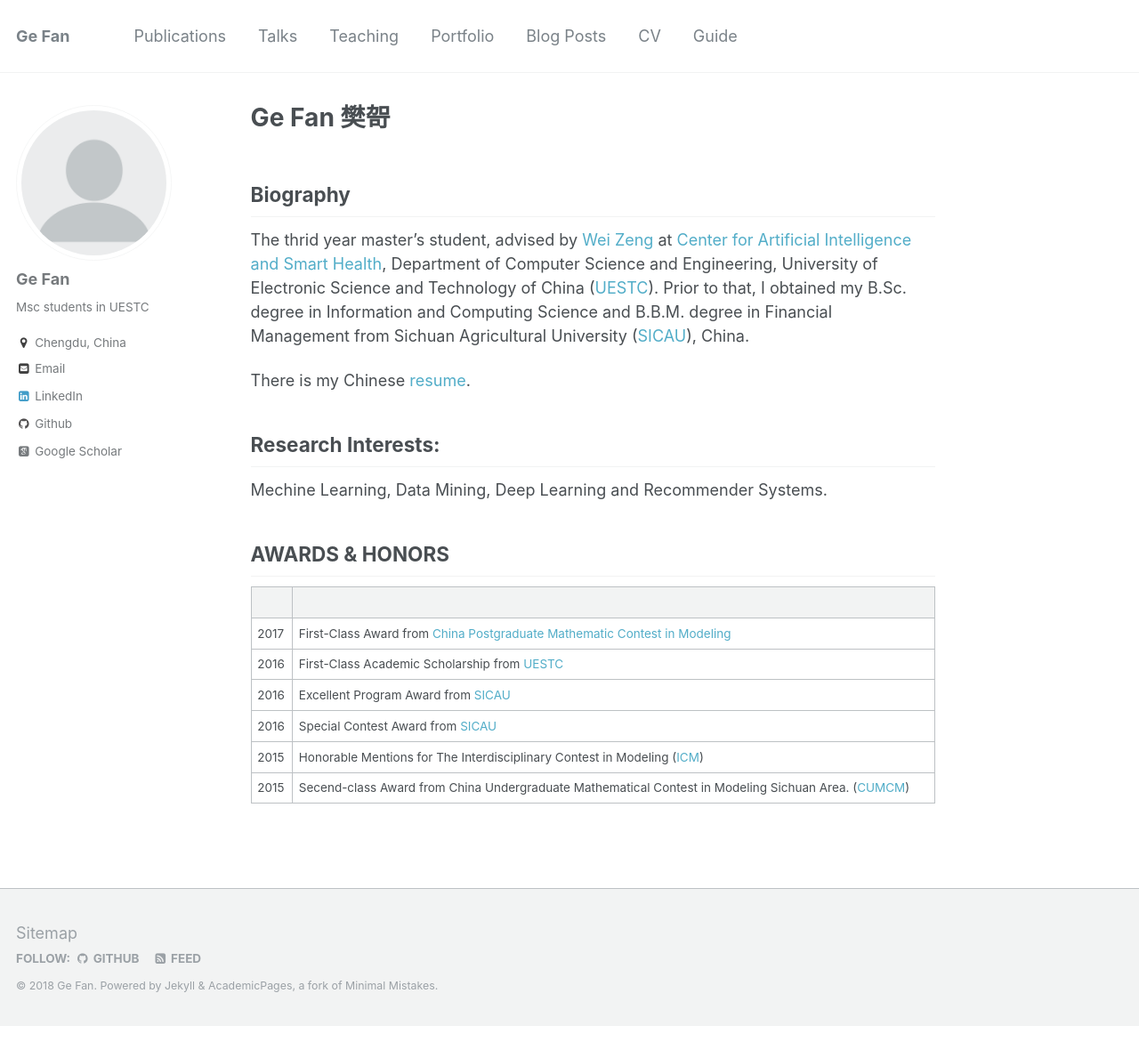
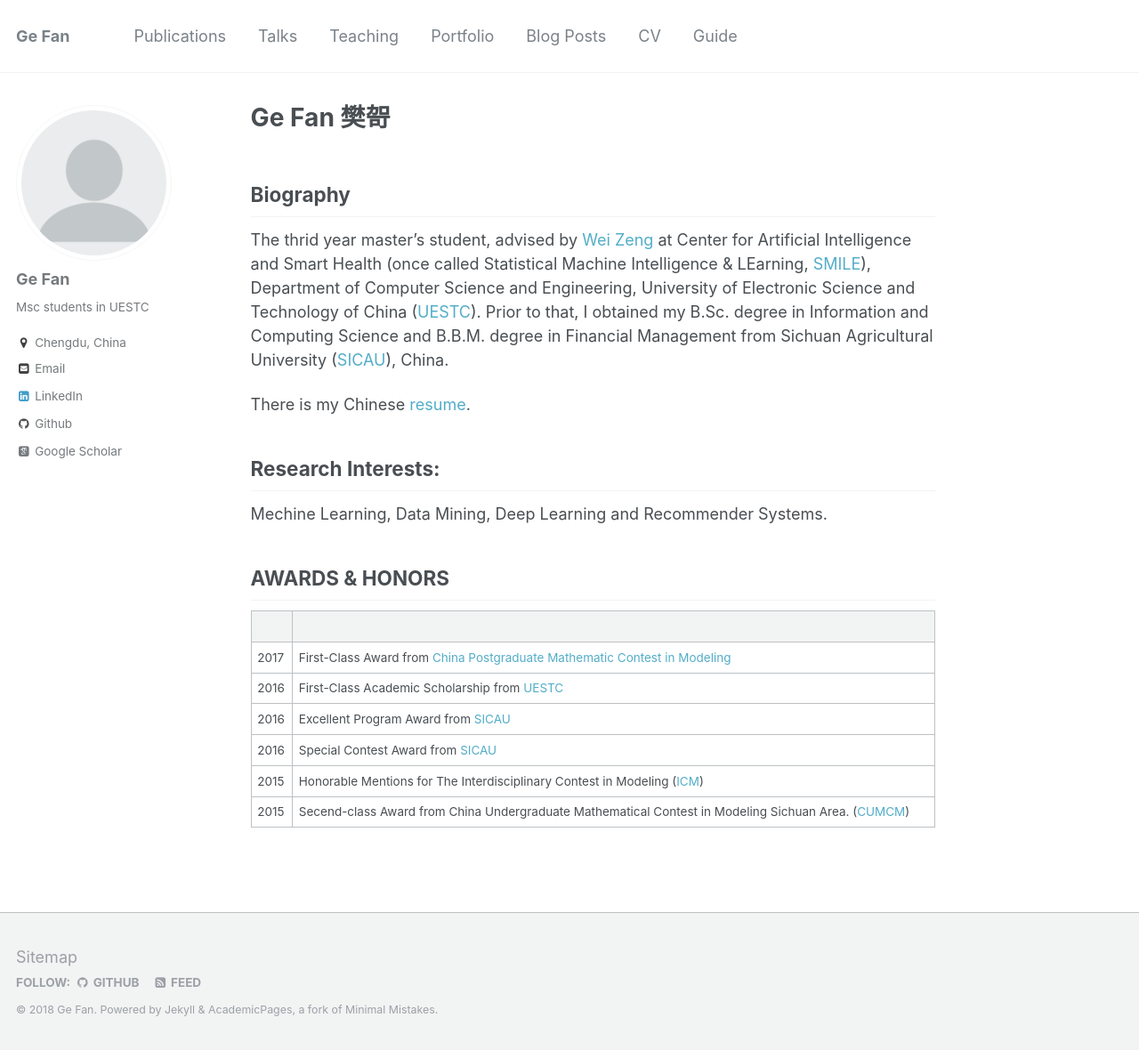
Before and after one commit to FanGhost/fanghost.github.io, a Jekyll site: the page built from _pages/about.md, in a window 1280 px wide and 1180 px high. Shown: the whole window at 89% size. Built offline with Jekyll 4.4.1, drawn with Linux system fonts in a browser that asks for light colours; some web fonts are replaced.

Commit message:
Update about.md

```diff
--- a/_pages/about.md
+++ b/_pages/about.md
@@ -10,7 +10,7 @@ redirect_from:
 
 Biography
 ---
-The thrid year master's student, advised by [Wei Zeng]() at  [Center for Artificial Intelligence and Smart Health](), Department of Computer Science and Engineering, University of Electronic Science and Technology of China ([UESTC](http://en.uestc.edu.cn/)).
+The thrid year master's student, advised by [Wei Zeng](http://smilelab.uestc.edu.cn/en/members/zengwei/) at Center for Artificial Intelligence and Smart Health (once called Statistical Machine Intelligence & LEarning, [SMILE](http://smilelab.uestc.edu.cn/en/)), Department of Computer Science and Engineering, University of Electronic Science and Technology of China ([UESTC](http://en.uestc.edu.cn/)).
 Prior to that, I obtained my B.Sc. degree in Information and Computing Science and B.B.M. degree in Financial Management from Sichuan Agricultural University ([SICAU](http://english.sicau.edu.cn/)), China.
 
 There is my Chinese [resume](../files/resume_zh_CN.pdf).
```
